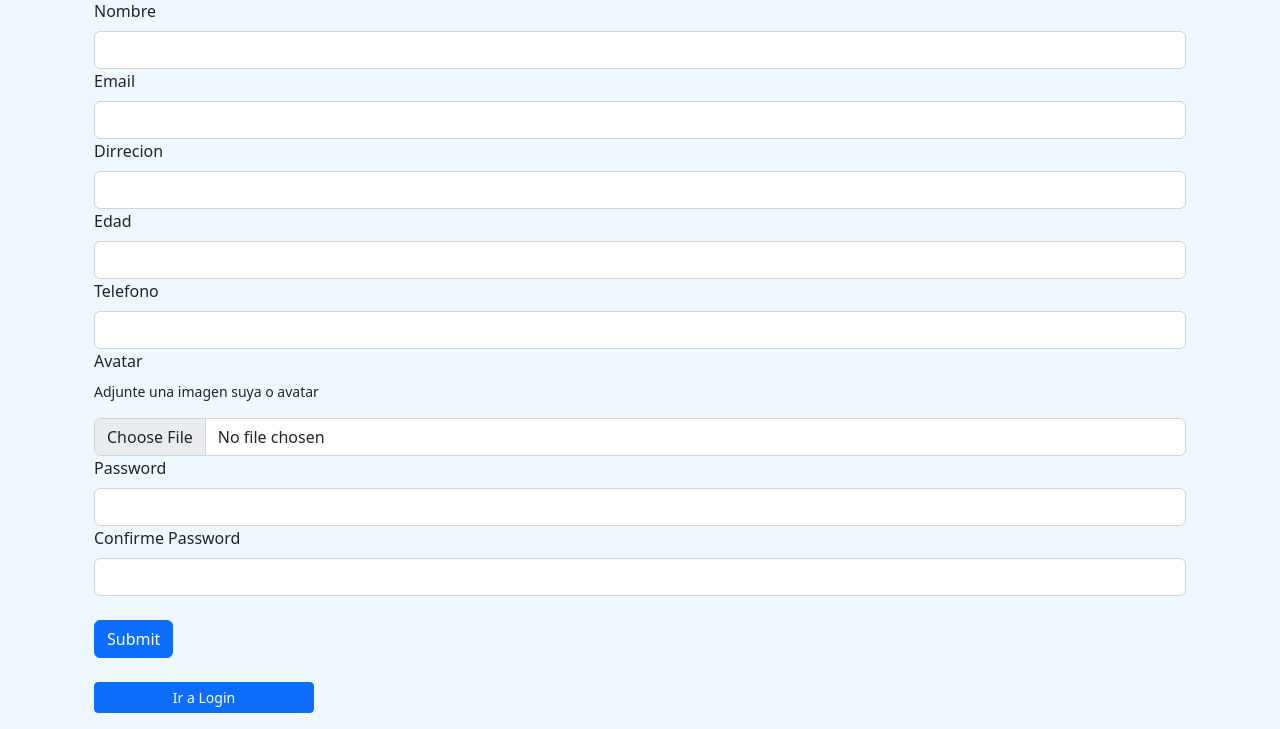
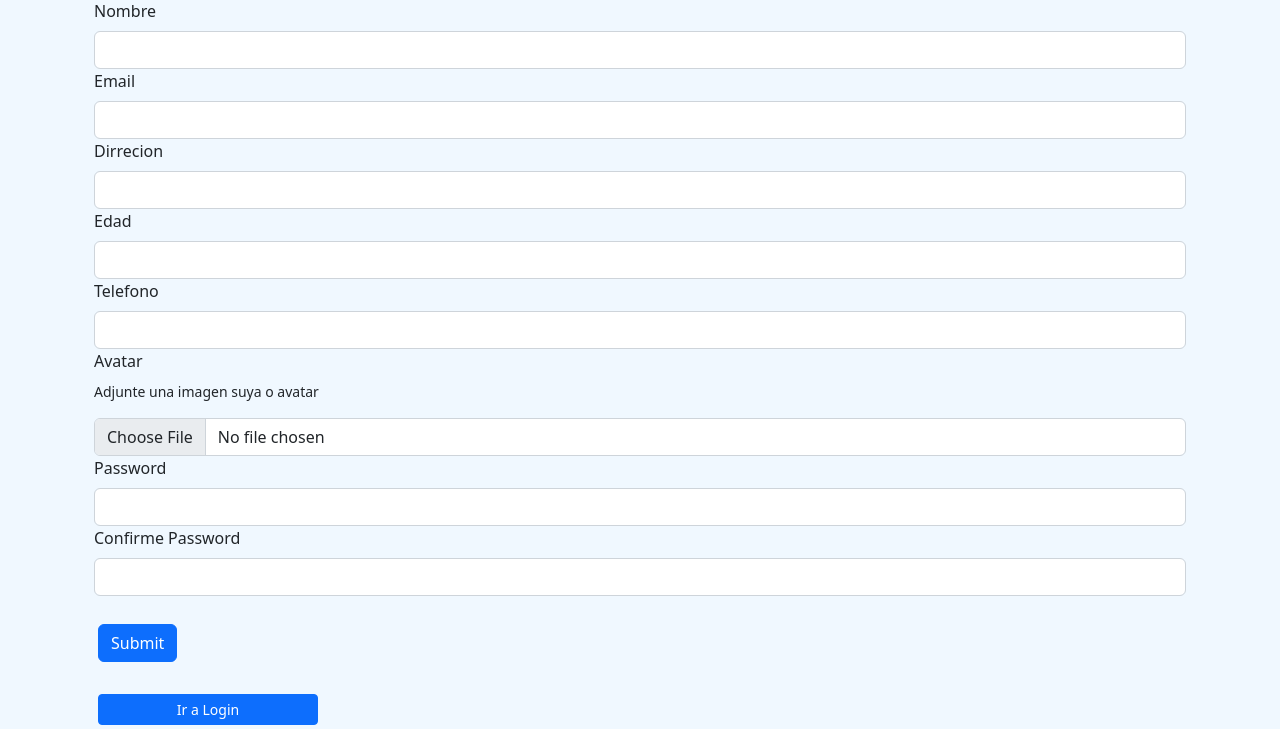
Before and after one commit to Electrocisko/Proyecto-ecommerce-v4-Coderhouse, a Node server app: template src/views/pages/register.ejs in a window 1280 px wide. Shown: the part 113-842 px from the top of the page. Run offline with Node 20, Linux system fonts and the light colour scheme; the template is opened without the code that fills it, so the values that code supplies are empty; some libraries are stand-ins or nearby versions.

Commit message:
margenes con bootstrap

```diff
--- a/src/views/pages/cart.ejs
+++ b/src/views/pages/cart.ejs
@@ -10,12 +10,12 @@
       <h3>Productos en carrito</h3>
 
       <a href="/menu">
-        <input type=" button" class="btn btn-primary btn-sm" value="Volver" />
+        <input type=" button" class="btn btn-primary btn-sm m-1" value="Volver" />
       </a>
       <input
         type=" button"
         onclick="emptyCart('<%= user.cart%>')"
-        class="btn btn-primary btn-sm"
+        class="btn btn-primary btn-sm m-1"
         value="Vaciar Carrito"
       />
 
--- a/src/views/pages/register.ejs
+++ b/src/views/pages/register.ejs
@@ -31,11 +31,11 @@
                 <label class="form-label">Confirme Password</label>
                 <input type="password" name="passwordCheck" class="form-control" required>
                 <br>
-                <input type="submit" class="btn btn-primary">
+                <input type="submit" class="btn btn-primary m-1">
             </form>
             <br>
             <a href="/login">
-                <input type=" button" class="btn btn-primary btn-sm" value="Ir a Login">
+                <input type=" button" class="btn btn-primary btn-sm m-1" value="Ir a Login">
             </a>
         </div>
     </main>
```
